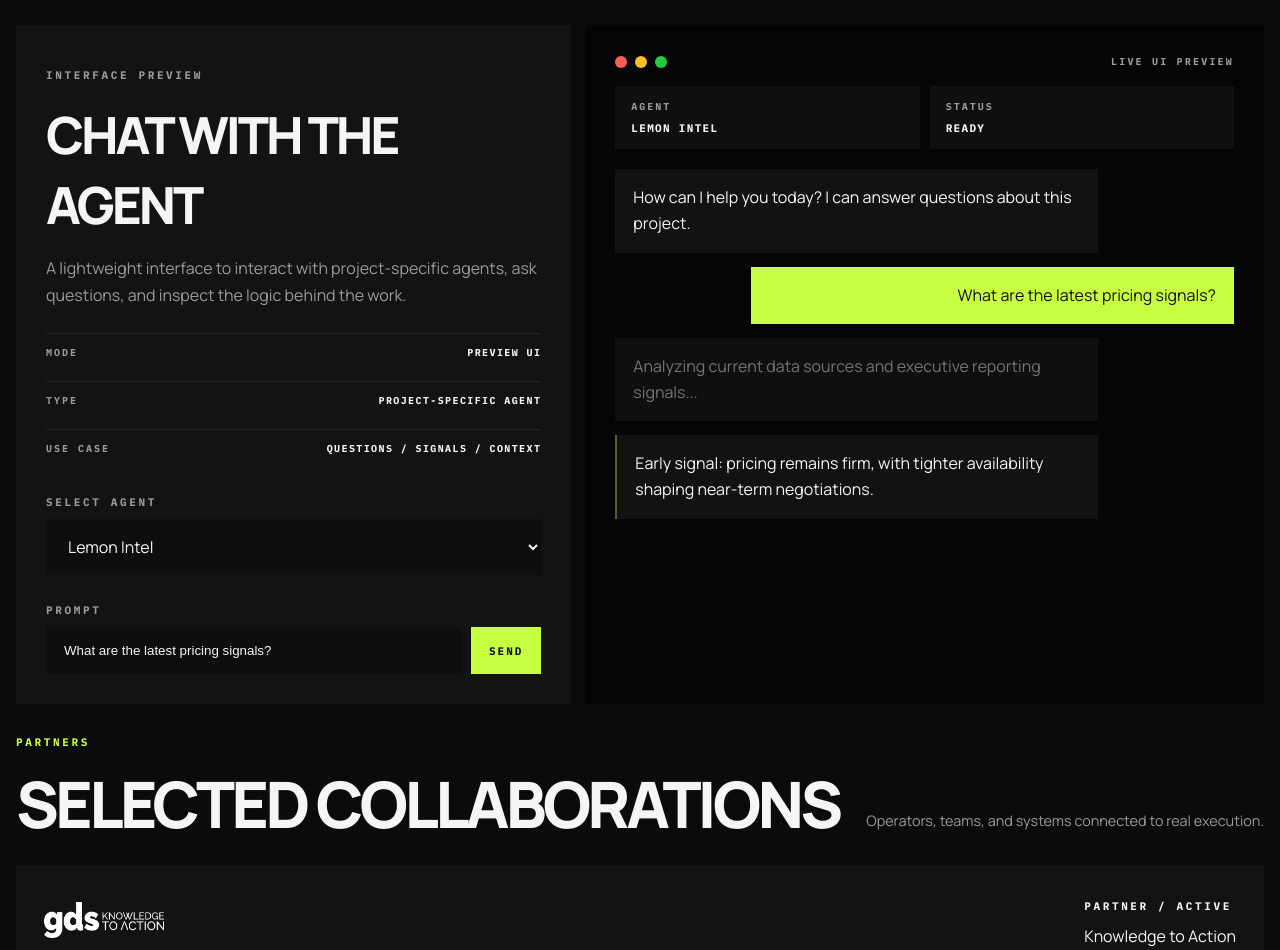
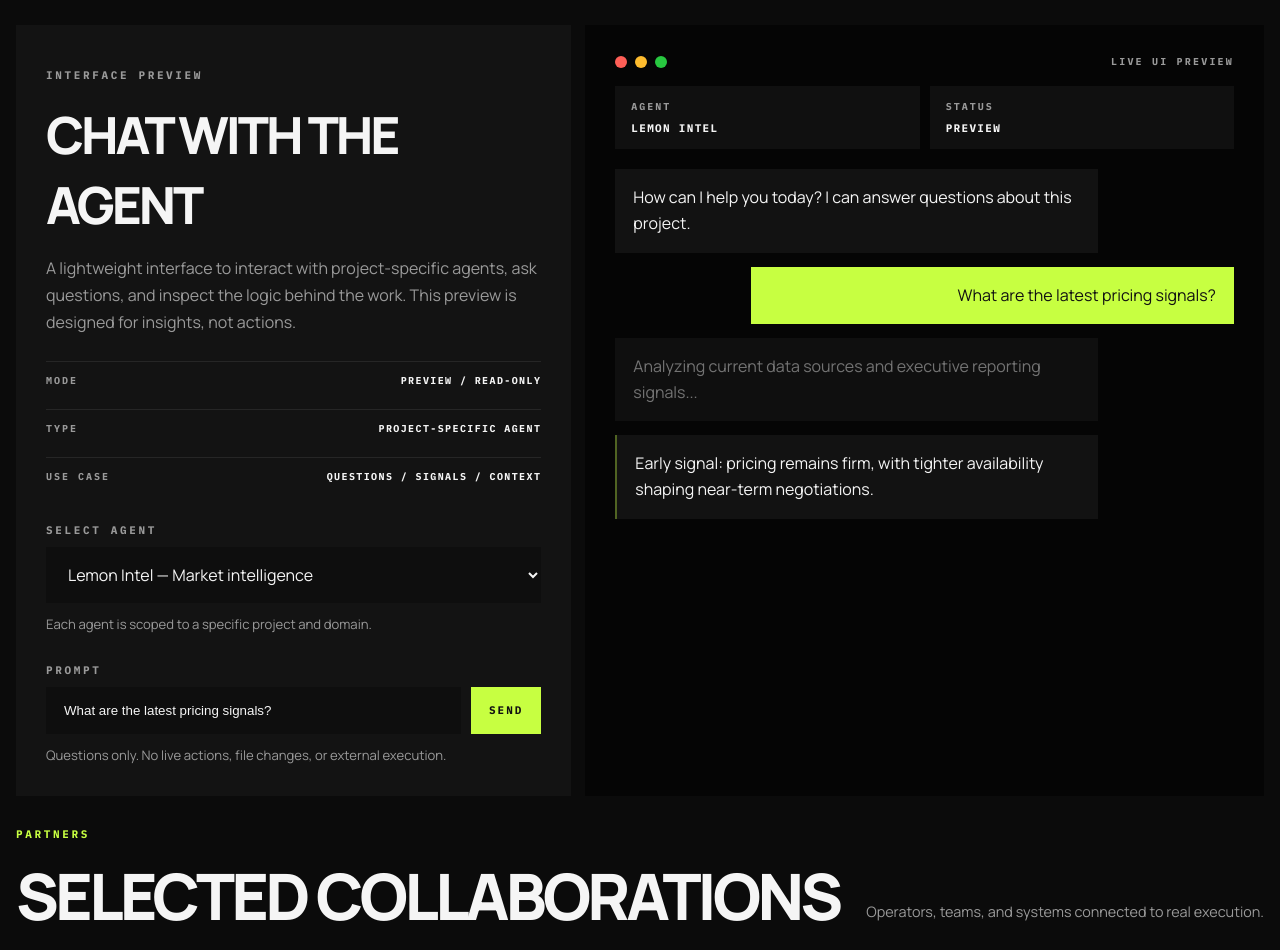
Before and after one commit to fmaliarbot/felipe-maliar-site, a plain HTML site: page index.html in a window 1280 px wide. Shown: the part 2015-2965 px from the top of the page. Drawn offline with Linux system fonts and the light colour scheme.

Commit message:
Clarify chat preview as read-only scoped interface

```diff
--- a/index.html
+++ b/index.html
@@ -145,11 +145,11 @@
             <h2>CHAT WITH THE AGENT</h2>
             <p>
               A lightweight interface to interact with project-specific agents, ask questions, and
-              inspect the logic behind the work.
+              inspect the logic behind the work. This preview is designed for insights, not actions.
             </p>
 
             <div class="dossier-list">
-              <div><span>MODE</span><strong>PREVIEW UI</strong></div>
+              <div><span>MODE</span><strong>PREVIEW / READ-ONLY</strong></div>
               <div><span>TYPE</span><strong>PROJECT-SPECIFIC AGENT</strong></div>
               <div><span>USE CASE</span><strong>QUESTIONS / SIGNALS / CONTEXT</strong></div>
             </div>
@@ -159,11 +159,12 @@
                 <label class="select-label" for="agent-select">SELECT AGENT</label>
                 <div class="select-wrap">
                   <select id="agent-select">
-                    <option>Lemon Intel</option>
-                    <option>Miner Intel</option>
-                    <option>GDS Net Agent</option>
+                    <option>Lemon Intel — Market intelligence</option>
+                    <option>Miner Intel — Mining reporting</option>
+                    <option>GDS Net Agent — Commercial execution</option>
                   </select>
                 </div>
+                <p class="chat-helper">Each agent is scoped to a specific project and domain.</p>
               </div>
 
               <div>
@@ -172,6 +173,7 @@
                   <input id="chat-prompt" type="text" value="What are the latest pricing signals?" />
                   <button type="button" class="send-button">SEND</button>
                 </div>
+                <p class="chat-helper">Questions only. No live actions, file changes, or external execution.</p>
               </div>
             </div>
           </div>
@@ -186,7 +188,7 @@
 
             <div class="conversation-meta">
               <div><span>Agent</span><strong>Lemon Intel</strong></div>
-              <div><span>Status</span><strong>READY</strong></div>
+              <div><span>Status</span><strong>PREVIEW</strong></div>
             </div>
 
             <div class="bubble bubble-dark">
--- a/styles.css
+++ b/styles.css
@@ -416,6 +416,13 @@ a {
   min-width: 0;
 }
 
+.chat-helper {
+  margin: 10px 0 0;
+  color: var(--muted);
+  font-size: 0.82rem;
+  line-height: 1.6;
+}
+
 .send-button {
   border: 0;
   background: var(--acid);
```
